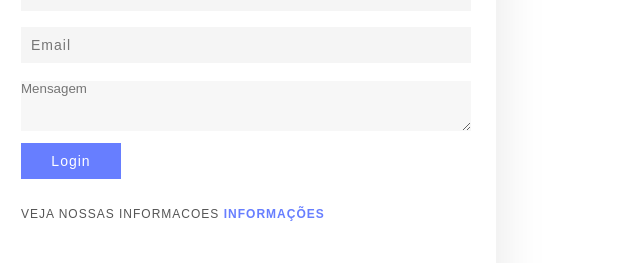
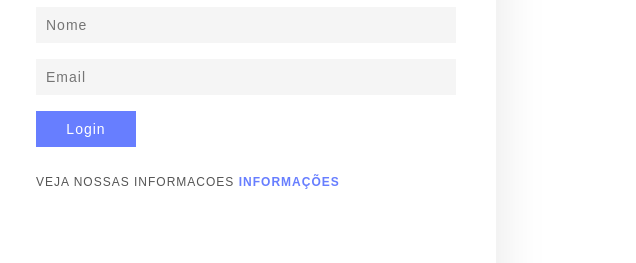
Before and after one commit to dev-yokoyama/tcc-japuiba, a website: page html/contato.html in a window 1280 px wide. Shown: the part 537-800 px from the top of the page, 644-1280 px from the left. Drawn offline with nearby package versions, Linux system fonts and the light colour scheme; no server answers.

Commit message:
Update contato.html

```diff
--- a/html/contato.html
+++ b/html/contato.html
@@ -65,7 +65,7 @@
             <h2>Contatos</h2>
             <input type="text" name="" placeholder="Nome" />
             <input type="email" name="" placeholder="Email" />
-            <textarea name="" id="" placeholder="Mensagem"></textarea>
+
             <input type="submit" name="" value="Login" />
             <p class="signup">
               Veja nossas informacoes
```
